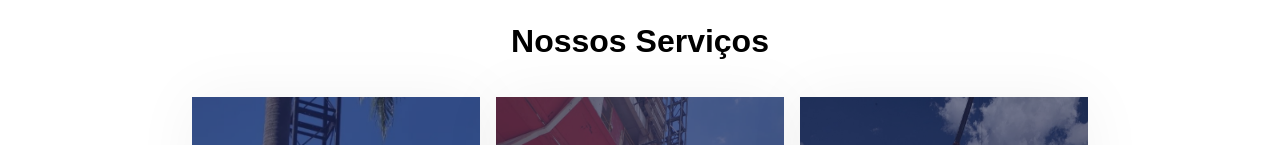
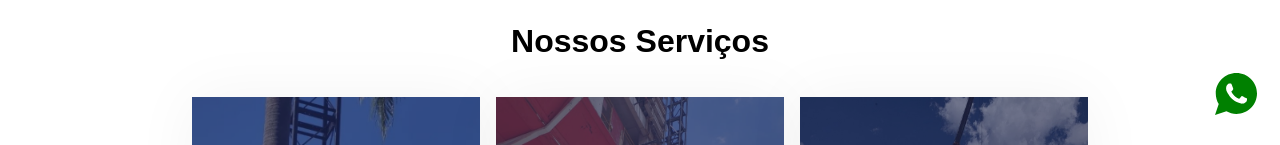
Before and after one commit to zzzBECK/brasequip, a React (Vite) app: page /brasequip/servicos in a window 1280 px wide. Shown: the part 655-800 px from the top of the page. Built offline with nearby package versions, Linux system fonts and the light colour scheme.

Commit message:
adeded whatsapp and clicable home services

```diff
--- a/src/App.css
+++ b/src/App.css
@@ -63,3 +63,10 @@
   color: #c71e23;
   transition: color 300ms ease-in-out;
 }
+
+.whatsapp:hover {
+  cursor: pointer;
+  transform: scale(1.5);
+
+  transition: 300ms ease-in-out;
+}
--- a/src/App.tsx
+++ b/src/App.tsx
@@ -3,6 +3,7 @@ import Footer from "./components/Footer";
 import Header from "./components/Header";
 import TransitioningOutlet from "./components/TransitioningOutlet";
 import { useEffect } from "react";
+import { IoLogoWhatsapp } from "react-icons/io";
 
 import AOS from "aos";
 import "aos/dist/aos.css"; // AOS styles
@@ -19,6 +20,27 @@ function App() {
       <Header />
       <TransitioningOutlet />
       <Footer />
+      <div
+        style={{
+          position: "fixed",
+          zIndex: 10000,
+          right: "20px",
+          bottom: "20px",
+        }}
+      >
+        <IoLogoWhatsapp
+          size={"3rem"}
+          color={"green"}
+          className="whatsapp"
+          alt="Chat on WhatsApp"
+          onClick={() =>
+            window.open(
+              "https://wa.me//556181750558?text=Gostaria%20de%20fazer%20um%20orçamento%20por%20favor!",
+              "_blank"
+            )
+          }
+        />
+      </div>
     </>
   );
 }
--- a/src/pages/Home/components/ServiceCard/index.tsx
+++ b/src/pages/Home/components/ServiceCard/index.tsx
@@ -1,11 +1,13 @@
 import { IconType } from "react-icons";
 import { Service } from "./styles";
+import { NavLink } from "react-router-dom";
 
 interface IServiceCard {
   title: string;
   description: string;
   Icon: IconType;
   fadeType: "left" | "right";
+  linkTo: string;
 }
 
 export default function ServiceCard({
@@ -13,7 +15,13 @@ export default function ServiceCard({
   description,
   Icon,
   fadeType,
+  linkTo,
 }: IServiceCard) {
+  const scrollToTop = () => {
+    window.scrollTo({
+      top: 0,
+    });
+  };
   return (
     <Service data-aos={`fade-${fadeType}`} data-aos-duration="1000">
       <Icon
@@ -24,6 +32,14 @@ export default function ServiceCard({
           opacity: "0.8",
         }}
       />
+      <NavLink
+        to={linkTo}
+        onClick={scrollToTop}
+        style={{
+          textDecoration: "none",
+          color: "inherit",
+        }}
+      >
         <h2
           style={{
             color: "black",
@@ -34,6 +50,7 @@ export default function ServiceCard({
         >
           {title}
         </h2>
+      </NavLink>
       <p
         style={{
           color: "black",
--- a/src/pages/Home/index.tsx
+++ b/src/pages/Home/index.tsx
@@ -129,12 +129,14 @@ export default function Home() {
               reputação sólida."
             Icon={FaTools}
             fadeType="right"
+            linkTo={"servico/montagem"}
           />
           <ServiceCard
             title="Manutenção preventiva e corretiva"
             description="Com foco em durabilidade e performance, nossa manutenção preventiva e corretiva previne paradas não programadas, maximizando a produtividade de sua obra."
             Icon={MdSecurity}
             fadeType="left"
+            linkTo={"servico/manutencao"}
           />
         </ServicesRow>
         <ServicesRow>
@@ -143,12 +145,14 @@ export default function Home() {
             description="Revitalizamos seus equipamentos com reformas detalhadas, prolongando a vida útil e otimizando o desempenho para atender às demandas do seu projeto."
             Icon={GiGearHammer}
             fadeType="right"
+            linkTo={"servico/reforma"}
           />
           <ServiceCard
             title="Teste de END"
             description="Os Ensaios Não Destrutivos (END), são técnicas de inspeção de peças e equipamentos que avaliam a existência de descontinuidades (mecanismos de falha) nas estruturas dos materiais sem danificá-los."
             Icon={SiGooglesearchconsole}
             fadeType="left"
+            linkTo={"servico/end"}
           />
         </ServicesRow>
 
```
Lines whose indentation alone changed are shown as unchanged.
